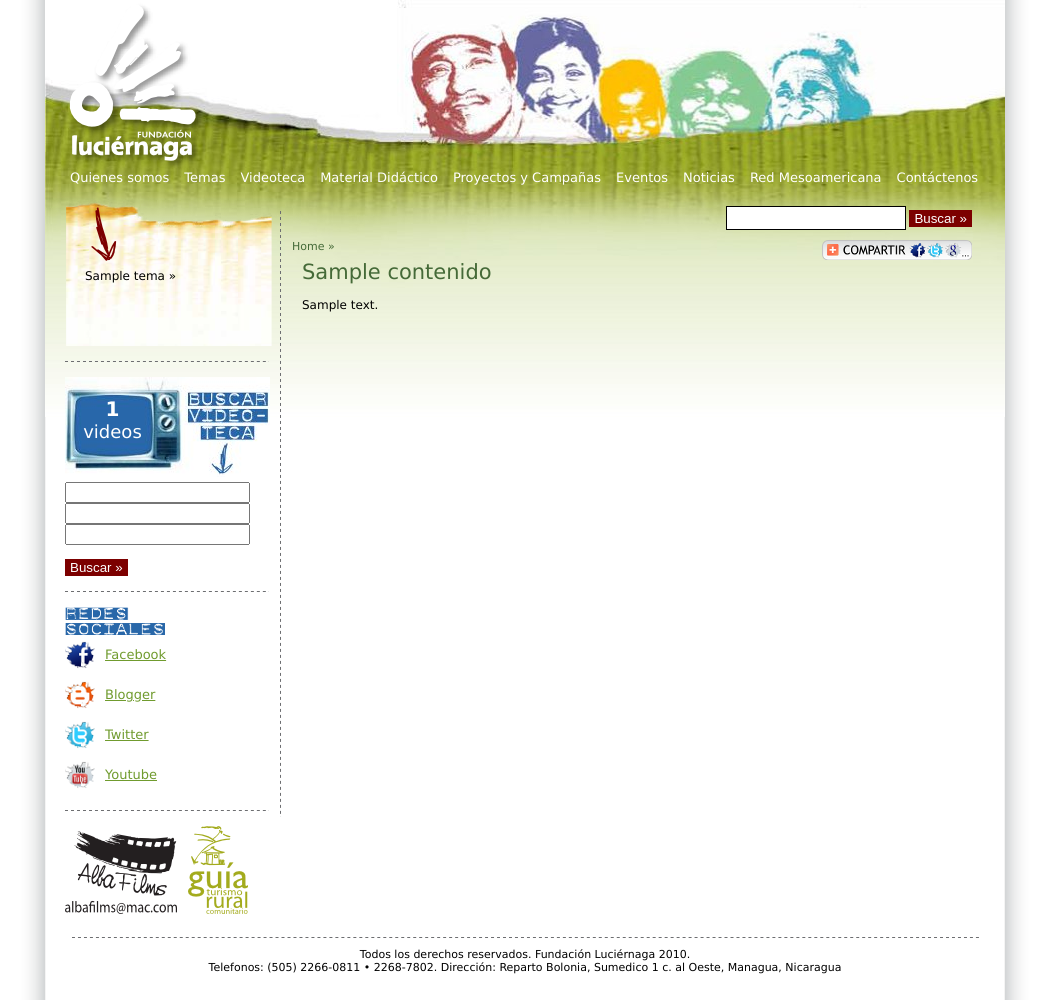
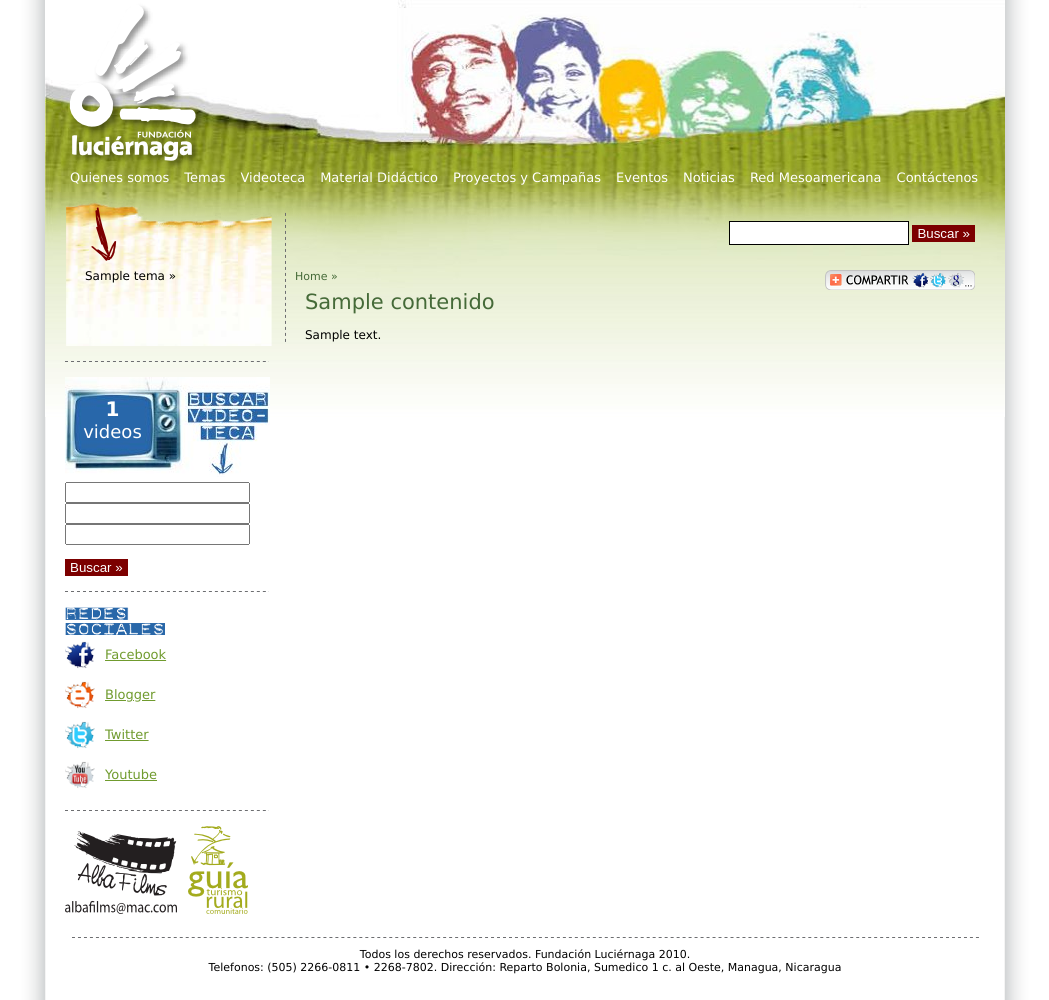
Before and after one commit to eos87/luciernaga, a Django app: template templates/info.html in a window 1280 px wide. Shown: the whole page, without its empty margins (115-1164 px from the left). Run offline with Django 3.2, Linux system fonts and the light colour scheme; the template is opened without the code that fills it: most values are stand-ins (such as "Sample title", 1, 10 or a date in 2020); form fields are guessed from the names that the template uses; parts of the project's set-up code (start-up, migrations or seed data) failed here and were passed over; some libraries are stand-ins or nearby versions.

Commit message:
ultimos casi

```diff
--- a/files/css/lucierna2.css
+++ b/files/css/lucierna2.css
@@ -9,9 +9,6 @@ body{
     width: 960px;
     margin: 0 auto;
     background: url(/files/images/banner_rostros.jpg) no-repeat;
-}
-.resto{
-
 }
 .bar{
     width: 210px;
@@ -27,6 +24,9 @@ body{
     float: left;
     width: 680px;
     padding-left: 10px;
+    margin-top: 15px;
+    margin-left: 10px;
+    background: url(/files/images/separator.png) repeat-y left;
 }
 .cuerpo .main{
     clear: both;
--- a/templates/base2.html
+++ b/templates/base2.html
@@ -9,7 +9,7 @@
         <script type="text/javascript" src="/files/js/nav.js"></script>
         <script type="text/javascript">
             $(document).ready(function(){
-               var altura = $('.resto').height();
+               var altura = $('.cuerpo').height();
                $('.vertical_separator').height(altura);
             });
         </script>
@@ -58,14 +58,12 @@
                         <a href="http://turismoruralnica.com/" target="_blank"><img src="/files/images/turismorural_logo.png" alt="Turismo Rural Nica Logo"></a>
                     </div>
                 </div>
-                <div class="vertical_separator">
-                </div>
-
                 <div class="cuerpo">
                     <div class="search">
                         <input name="q" type="input"> <button type="submit" class="red_link">Buscar &raquo;</button>
                     </div>
                     <div class="main">
+                        <br>
                         <div class="breadcrumb">
                             <a href="/">Home &raquo;</a>
                             {% block breadcrumb %}
--- a/templates/video_selecto.html
+++ b/templates/video_selecto.html
@@ -55,7 +55,7 @@
     <br>
     <div class="hline_large"></div>
     <div class="otras_producciones">
-        <div class="title_prod">Otras Producciones en {{video.tema.nombre}}</div>
+        <div class="title_prod2">Otras Producciones en {{video.tema.nombre}}</div>
         {% if video.tema.video_set.all %}
         <div class="prev_car" id="mycarousel-prev"></div>
         <div class="obras_carusel">
```
